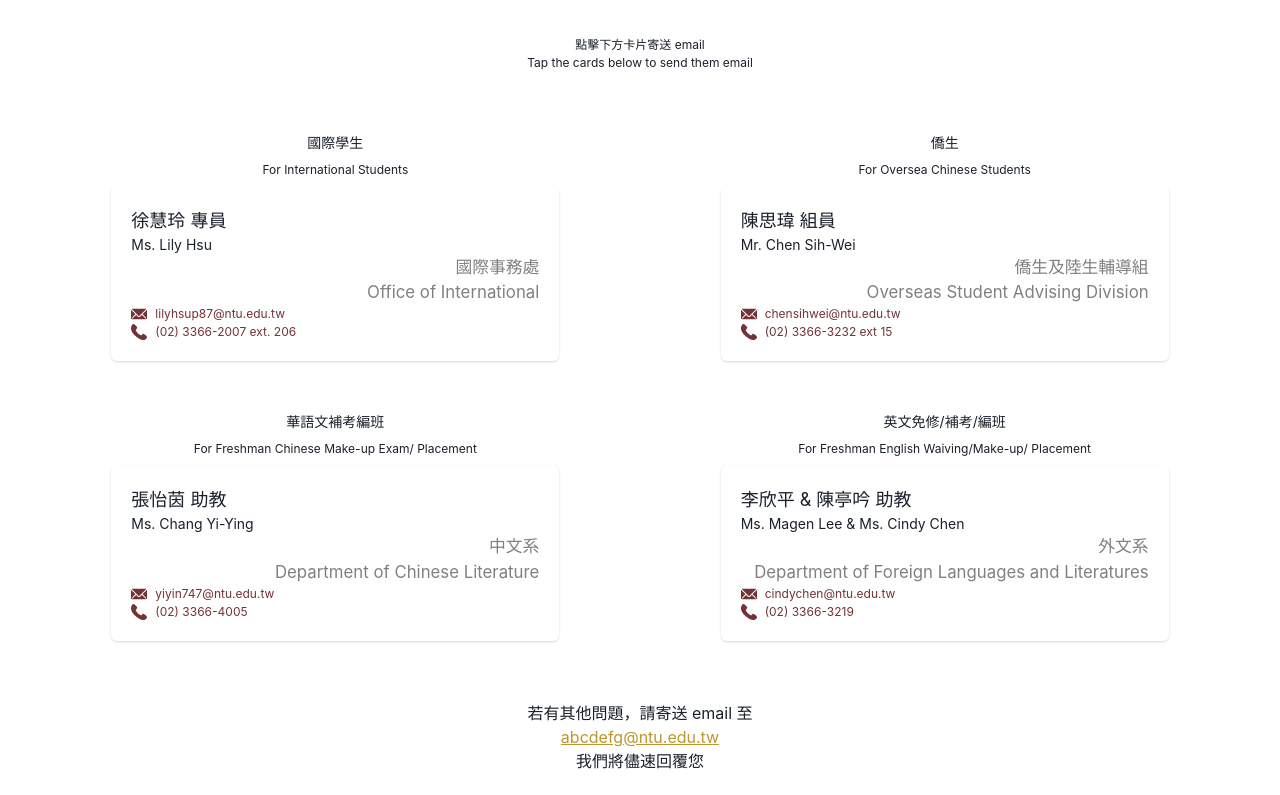
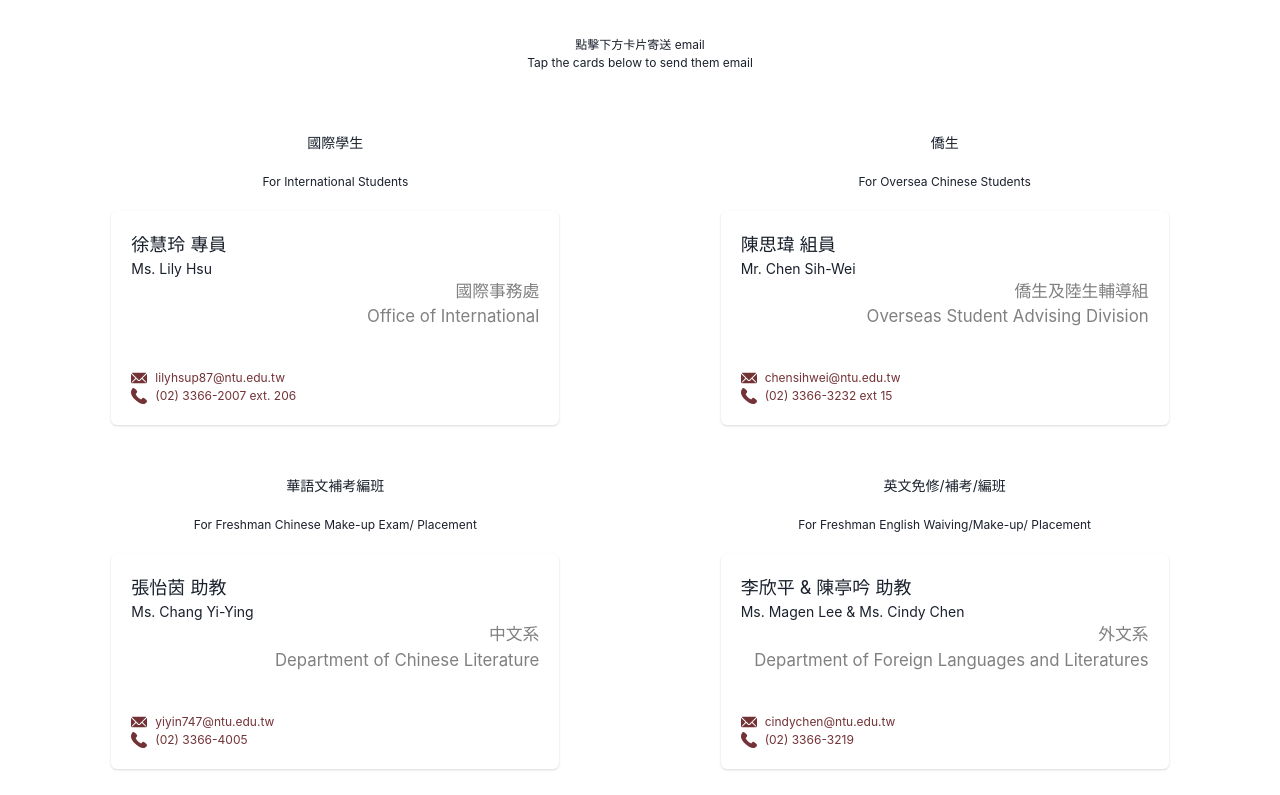
Before and after one commit to Sherrypei/Neo-HW, a React (Vite) app: page / in a window 1280 px wide. Shown: the part 805-1600 px from the top of the page. Built offline with nearby package versions, Linux system fonts and the light colour scheme.

Commit message:
update SingleCard

```diff
--- a/src/components/SingleCard.jsx
+++ b/src/components/SingleCard.jsx
@@ -4,22 +4,25 @@ import {EmailIcon, PhoneIcon} from "@chakra-ui/icons";
 const SingleCard = ({info}) => {
     const {zhTitle, enTitle, zhName, enName, zhUnit, enUnit, email, phone} = info;
     return (
-        <Stack w="35%" >
+        <Stack w="35%" spacing="20px">
             <Text align="center" fontSize="14px">
                 {zhTitle}
             </Text>
             <Text align="center" fontSize="12px">
                 {enTitle}
             </Text>
+
             <Card>
                 <CardBody>
                     <Text fontSize="18px">{zhName}</Text>
                     <Text fontSize="14px">{enName}</Text>
                     <Text align={"right"} fontSize="16.8px" color="#808080">{zhUnit}
-                        </Text>
+                    </Text>
                     <Text align={"right"} fontSize="16.8px" color="#808080">
                         {enUnit}
                     </Text>
+                </CardBody>
+                <CardFooter flexDir="column">
                     <HStack color="#733236">
                         <EmailIcon/>
                         <Text fontSize="12px">{email}</Text>
@@ -28,8 +31,8 @@ const SingleCard = ({info}) => {
                         <PhoneIcon/>
                         <Text fontSize="12px">{phone}</Text>
                     </HStack>
+                </CardFooter>
 
-                </CardBody>
 
             </Card>
         </Stack>
```
